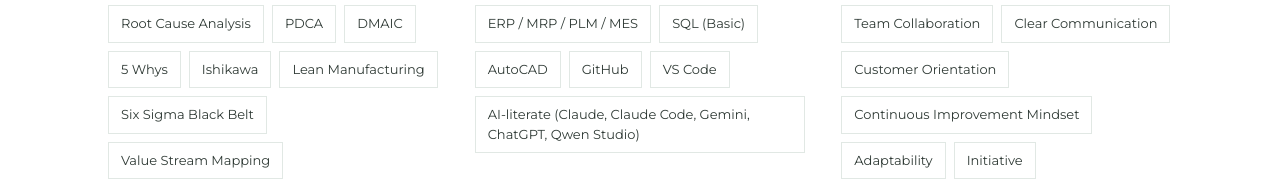
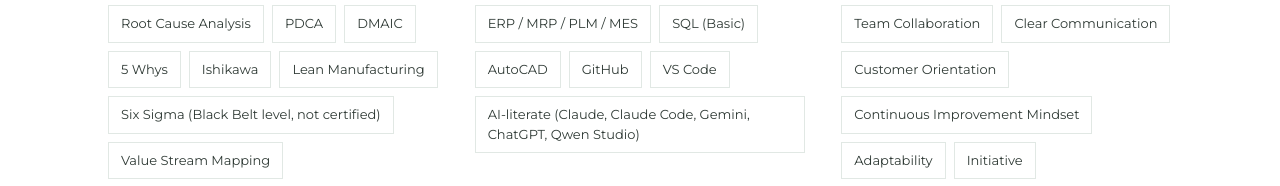
Before and after one commit to vcompany1/vcompany, a plain HTML site: page index.html in a window 1280 px wide. Shown: the part 2826-3012 px from the top of the page. Drawn offline with Linux system fonts and the light colour scheme.

Commit message:
Correct certifications: ISO 9001/14001 auditor; Six Sigma as uncertified skill
Six Sigma Black Belt was listed as a certification. It is now a skill
marked as Black Belt level, not certified, and the certifications
section lists the ISO 9001 / ISO 14001 auditor certification.

Co-Authored-By: Claude Fable 5.2 <noreply@anthropic.com>
Claude-Session: https://claude.ai/code/session_01DDcWefC9HfqsW2EzAkU8QN

```diff
--- a/index.html
+++ b/index.html
@@ -557,11 +557,11 @@ en:{
        bullets:["Improved process flow and data accuracy across the supply chain.","Led cross-departmental improvement projects to optimize production and delivery planning.","Enhanced product availability and minimized waste through demand-driven planning (Pull Flow system)."]}
     ]},
   skills:{eyebrow:"Toolbox", heading:"Skills & tools",
-    technical:{title:"Technical & quality tools", items:["QMS (ISO 9001 / 14001)","FMEA","8D","Root Cause Analysis","PDCA","DMAIC","5 Whys","Ishikawa","Lean Manufacturing","Six Sigma Black Belt","Value Stream Mapping"]},
+    technical:{title:"Technical & quality tools", items:["QMS (ISO 9001 / 14001)","FMEA","8D","Root Cause Analysis","PDCA","DMAIC","5 Whys","Ishikawa","Lean Manufacturing","Six Sigma (Black Belt level, not certified)","Value Stream Mapping"]},
     digital:{title:"Digital skills", items:["Excel (Advanced)","BI & Data Analysis","ERP / MRP / PLM / MES","SQL (Basic)","AutoCAD","GitHub","VS Code","AI-literate (Claude, Claude Code, Gemini, ChatGPT, Qwen Studio)"]},
     soft:{title:"Soft skills", items:["Analytical Problem-Solving","Team Collaboration","Clear Communication","Customer Orientation","Continuous Improvement Mindset","Adaptability","Initiative"]}},
   education:{eyebrow:"Education", heading:"Education", degree:"Bachelor's degree in Mechanical Engineering (Ingeniero Técnico Mecánico)", school:"UPC Barcelona Tech", details:"Barcelona, Spain · EQF Level 6 · 09/2000 – 06/2005",
-    certHeading:"Certifications", certs:["Six Sigma Black Belt"], langHeading:"Languages", langs:[["English","C1"],["German","B2 (in progress)"],["Spanish & Catalan","Native"]]},
+    certHeading:"Certifications", certs:["Quality Management Systems Auditor (ISO 9001 / ISO 14001)"], langHeading:"Languages", langs:[["English","C1"],["German","B2 (in progress)"],["Spanish & Catalan","Native"]]},
   projects:{eyebrow:"Current ventures", heading:"What I'm building in Basel",
     intro:"While pursuing full-time opportunities, I run two small hospitality projects with my family — proof that Lean thinking works just as well over an open flame as on a factory floor — alongside FlowBase, the management platform I'm building for production environments.",
     p1:{label:"Self-employed · To go", desc:"Homemade Spanish tortilla, made and sold in Basel.", cta:"VISIT ESPANOLA.CH"},
@@ -595,11 +595,11 @@ de:{
        bullets:["Verbesserung von Prozessfluss und Datengenauigkeit entlang der Lieferkette.","Leitung bereichsübergreifender Verbesserungsprojekte zur Optimierung von Produktions- und Lieferplanung.","Höhere Produktverfügbarkeit und weniger Verschwendung durch bedarfsgesteuerte Planung (Pull-Flow-System)."]}
     ]},
   skills:{eyebrow:"Werkzeugkasten", heading:"Kompetenzen & Werkzeuge",
-    technical:{title:"Technik & Qualitätswerkzeuge", items:["QMS (ISO 9001 / 14001)","FMEA","8D","Ursachenanalyse","PDCA","DMAIC","5-Why-Methode","Ishikawa","Lean Manufacturing","Six Sigma Black Belt","Wertstromanalyse (VSM)"]},
+    technical:{title:"Technik & Qualitätswerkzeuge", items:["QMS (ISO 9001 / 14001)","FMEA","8D","Ursachenanalyse","PDCA","DMAIC","5-Why-Methode","Ishikawa","Lean Manufacturing","Six Sigma (Black-Belt-Niveau, nicht zertifiziert)","Wertstromanalyse (VSM)"]},
     digital:{title:"Digitale Kompetenzen", items:["Excel (fortgeschritten)","BI & Datenanalyse","ERP / MRP / PLM / MES","SQL (Basis)","AutoCAD","GitHub","VS Code","KI-erfahren (Claude, Claude Code, Gemini, ChatGPT, Qwen Studio)"]},
     soft:{title:"Soft Skills", items:["Analytisches Problemlösen","Teamarbeit","Klare Kommunikation","Kundenorientierung","Kontinuierliche Verbesserung","Anpassungsfähigkeit","Eigeninitiative"]}},
   education:{eyebrow:"Ausbildung", heading:"Ausbildung", degree:"Bachelor in Maschinenbau (Ingeniero Técnico Mecánico)", school:"UPC Barcelona Tech", details:"Barcelona, Spanien · EQF-Niveau 6 · 09/2000 – 06/2005",
-    certHeading:"Zertifizierungen", certs:["Six Sigma Black Belt"], langHeading:"Sprachen", langs:[["Englisch","C1"],["Deutsch","B2 (laufender Kurs)"],["Spanisch & Katalanisch","Muttersprache"]]},
+    certHeading:"Zertifizierungen", certs:["Auditor für Qualitätsmanagementsysteme (ISO 9001 / ISO 14001)"], langHeading:"Sprachen", langs:[["Englisch","C1"],["Deutsch","B2 (laufender Kurs)"],["Spanisch & Katalanisch","Muttersprache"]]},
   projects:{eyebrow:"Aktuelle Projekte", heading:"Was ich in Basel aufbaue",
     intro:"Während der Suche nach einer Festanstellung führe ich mit meiner Familie zwei kleine Gastronomieprojekte — der Beweis, dass Lean-Denken über offenem Feuer genauso gut funktioniert wie in der Fabrikhalle — dazu FlowBase, die Verwaltungsplattform für Produktionsumgebungen, die ich entwickle.",
     p1:{label:"Selbstständig · To go", desc:"Hausgemachte spanische Tortilla, hergestellt und verkauft in Basel.", cta:"ESPANOLA.CH BESUCHEN"},
@@ -633,11 +633,11 @@ es:{
        bullets:["Mejora del flujo de procesos y la precisión de los datos en la cadena de suministro.","Liderazgo de proyectos de mejora interdepartamentales para optimizar la planificación de producción y entregas.","Mayor disponibilidad de producto y menos desperdicio mediante planificación basada en la demanda (sistema Pull Flow)."]}
     ]},
   skills:{eyebrow:"Caja de herramientas", heading:"Competencias y herramientas",
-    technical:{title:"Herramientas técnicas y de calidad", items:["SGC (ISO 9001 / 14001)","FMEA","8D","Análisis de causa raíz","PDCA","DMAIC","5 porqués","Ishikawa","Lean Manufacturing","Six Sigma Black Belt","Value Stream Mapping"]},
+    technical:{title:"Herramientas técnicas y de calidad", items:["SGC (ISO 9001 / 14001)","FMEA","8D","Análisis de causa raíz","PDCA","DMAIC","5 porqués","Ishikawa","Lean Manufacturing","Six Sigma (nivel Black Belt, sin certificar)","Value Stream Mapping"]},
     digital:{title:"Competencias digitales", items:["Excel (Avanzado)","BI y análisis de datos","ERP / MRP / PLM / MES","SQL (Básico)","AutoCAD","GitHub","VS Code","Familiarizado con IA (Claude, Claude Code, Gemini, ChatGPT, Qwen Studio)"]},
     soft:{title:"Habilidades interpersonales", items:["Resolución analítica de problemas","Trabajo en equipo","Comunicación clara","Orientación al cliente","Mentalidad de mejora continua","Adaptabilidad","Iniciativa"]}},
   education:{eyebrow:"Formación", heading:"Formación", degree:"Ingeniero Técnico Mecánico (Bachelor's degree in Mechanical Engineering)", school:"UPC Barcelona Tech", details:"Barcelona, España · Nivel EQF 6 · 09/2000 – 06/2005",
-    certHeading:"Certificaciones", certs:["Six Sigma Black Belt"], langHeading:"Idiomas", langs:[["Inglés","C1"],["Alemán","B2 (en curso)"],["Español y catalán","Nativo"]]},
+    certHeading:"Certificaciones", certs:["Auditor de sistemas de gestión de calidad (ISO 9001 / ISO 14001)"], langHeading:"Idiomas", langs:[["Inglés","C1"],["Alemán","B2 (en curso)"],["Español y catalán","Nativo"]]},
   projects:{eyebrow:"Proyectos actuales", heading:"Lo que estoy construyendo en Basilea",
     intro:"Mientras busco una posición a tiempo completo, llevo con mi familia dos pequeños proyectos de hostelería — la prueba de que el pensamiento Lean funciona tan bien junto al fuego como en la planta de una fábrica — y FlowBase, la plataforma de gestión para entornos productivos que estoy desarrollando.",
     p1:{label:"Autónomo · Para llevar", desc:"Tortilla española casera, elaborada y vendida en Basilea.", cta:"VISITAR ESPANOLA.CH"},
```
Also changed, not shown: 1 other file.
